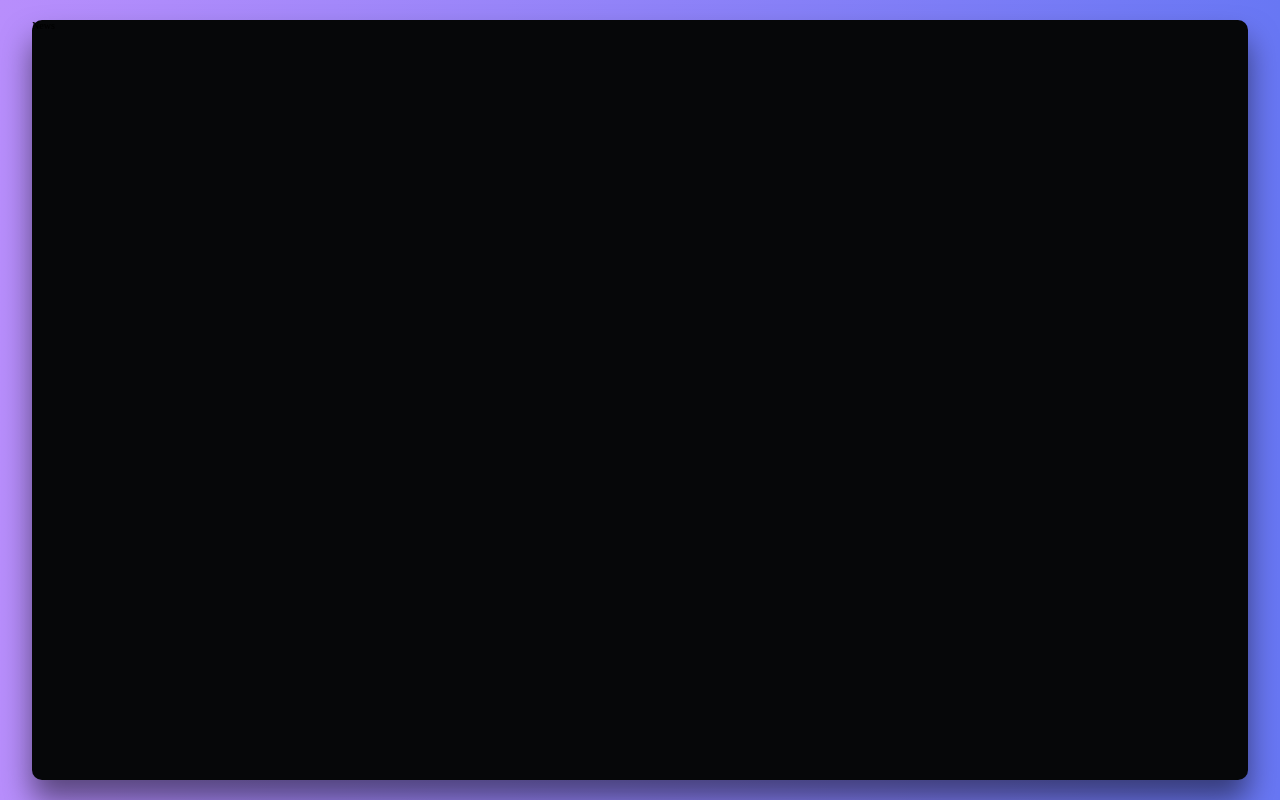
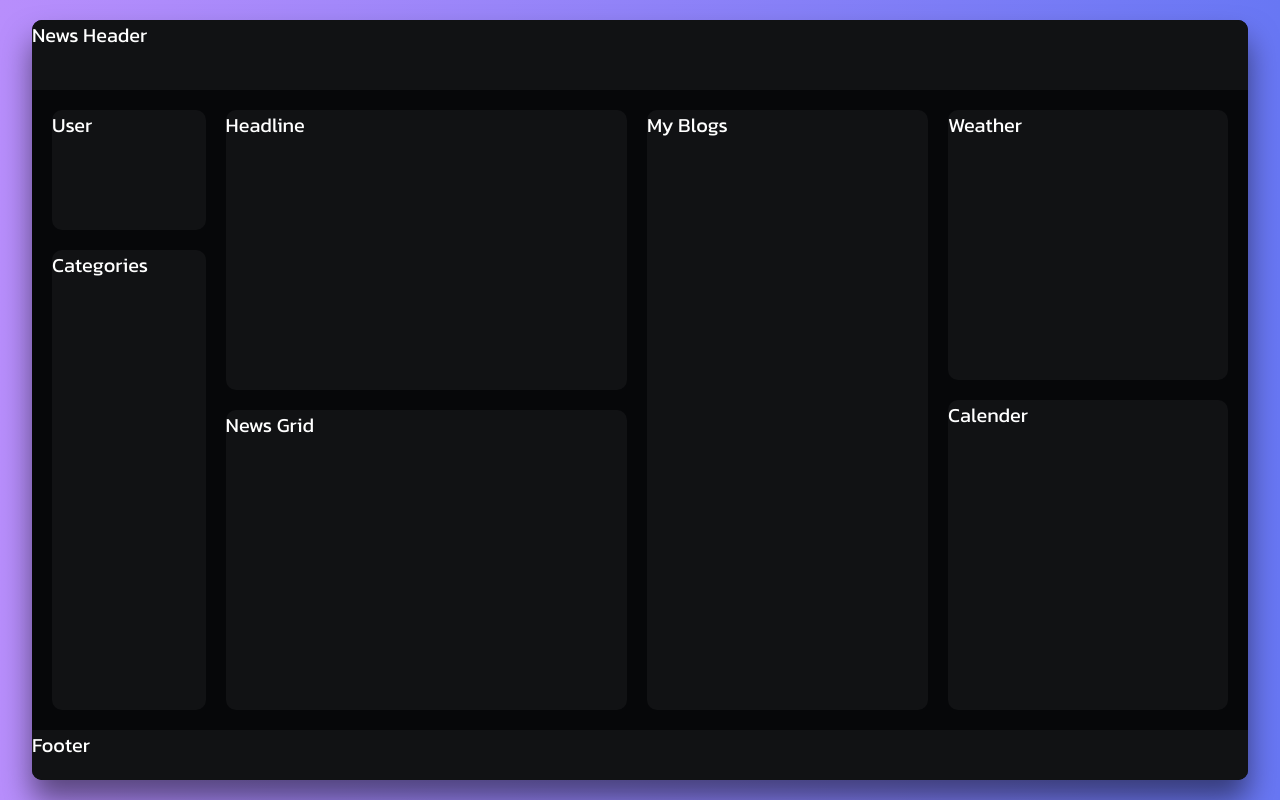
Before and after one commit to UtkarshRaghuvansh1/news-and-blogs-react, a React (Vite) app: page / in a window 1280 px wide. Built offline with nearby package versions, Linux system fonts and the light colour scheme.

Commit message:
Layout design and styling of thw website

```diff
--- /dev/null
+++ b/src/components/Calender.css
@@ -0,0 +1,7 @@
+.calender {
+  width: 100%;
+  min-width: 28rem;
+  height: calc(55% - 2rem);
+  background-color: #111214;
+  border-radius: 1rem;
+}
--- /dev/null
+++ b/src/components/Calender.jsx
@@ -0,0 +1,4 @@
+import "./Calender.css";
+export default function Calender() {
+  return <div className="calender">Calender</div>;
+}
--- /dev/null
+++ b/src/components/News.css
@@ -0,0 +1,101 @@
+.news {
+  font-size: 2rem;
+  color: white;
+
+  /* Width and height */
+  width: 100%;
+  height: 100%;
+
+  /* Flex Box for layout (Header + News Content + Footer */
+  display: flex;
+  flex-direction: column; /* align vertically*/
+  justify-content: space-between;
+  row-gap: 2rem;
+}
+
+/* Styling Header section  */
+.news-header {
+  width: 100%;
+  min-height: 7rem;
+  background-color: #111214;
+  border-radius: 1rem 1rem 0 0;
+}
+/* Styling News Content */
+.news-content {
+  display: flex;
+  column-gap: 2rem;
+  /* calc() - helpful when creating responsive layout
+  when e want to combine different unit of measurment
+  Here dynamic calc height using REM and PERC unit
+  100% of parent container - 16 rem  */
+
+  /* 16 rem = 7 rem header + 2*2 rem gap + 5 rem footer  */
+  height: calc(100% - 16rem);
+  padding: 0 2rem;
+}
+/* Styling Footer*/
+.news-footer {
+  width: 100%;
+  min-height: 5rem;
+  background-color: #111214;
+  border-radius: 0 0 1rem 1rem;
+}
+/* Styling navbar*/
+.navbar {
+  width: 18rem;
+  height: 100%;
+  display: flex;
+  flex-direction: column;
+  row-gap: 2rem;
+}
+.user {
+  width: 100%;
+  height: 20%;
+  background-color: #111214;
+  border-radius: 1rem;
+}
+.categories {
+  width: 100%;
+  height: calc(80% - 2rem);
+  background-color: #111214;
+  border-radius: 1rem;
+}
+/* Styling news section */
+.news-section {
+  /* clamp() - allows to set values within epecified range */
+  /* 1st param - min width */
+  /* 2nd param - constianer query length relative to size of container (43%)*/
+  /* 3rd param - max width  */
+  width: clamp(30rem, 40cqi, 40%);
+  height: 100%;
+  border-radius: 1rem;
+}
+/* headline */
+.headline {
+  width: 100%;
+  height: calc(50% - 2rem);
+  background-color: #111214;
+  border-radius: 1rem;
+  margin-bottom: 2rem;
+}
+.news-grid {
+  width: 100%;
+  height: 50%;
+  background-color: #111214;
+  border-radius: 1rem;
+  margin-bottom: 2rem;
+}
+/* Styling My Blog section */
+.my-blogs {
+  width: clamp(20rem, 27cqi, 28%);
+  height: 100%;
+  background-color: #111214;
+  border-radius: 1rem;
+}
+/* Styleing Weather and calender component*/
+.weather-calender {
+  flex: 1;
+  display: flex;
+  flex-direction: column;
+  row-gap: 2rem;
+}
--- a/src/components/News.jsx
+++ b/src/components/News.jsx
@@ -1,3 +1,32 @@
+import Calender from "./Calender";
+import Weather from "./Weather";
+import "./News.css";
 export default function News() {
-  return <div>News</div>;
+  return (
+    <div className="news">
+      <header className="news-header">News Header</header>
+      <div className="news-content">
+        {/* Navbar Component  */}
+        <div className="navbar">
+          <div className="user">User</div>
+          <div className="categories">Categories</div>
+        </div>
+        {/* News Component -> headline + news grid  */}
+        <div className="news-section">
+          <div className="headline">Headline</div>
+          <div className="news-grid">News Grid</div>
+        </div>
+        {/* My Blog section  */}
+        <div className="my-blogs">My Blogs</div>
+
+        {/* Weather and Calender Component  */}
+        <div className="weather-calender">
+          <Weather />
+          <Calender />
+        </div>
+      </div>
+      {/* Footer  */}
+      <div className="news-footer">Footer</div>
+    </div>
+  );
 }
--- /dev/null
+++ b/src/components/Weather.css
@@ -0,0 +1,7 @@
+.weather {
+  width: 100%;
+  min-width: 28rem;
+  height: 45%;
+  background-color: #111214;
+  border-radius: 1rem;
+}
--- /dev/null
+++ b/src/components/Weather.jsx
@@ -0,0 +1,5 @@
+import "./Weather.css";
+
+export default function Weather() {
+  return <div className="weather">Weather</div>;
+}
--- a/src/index.css
+++ b/src/index.css
@@ -6,7 +6,7 @@
   box-sizing: border-box;
   outline: none;
   text-decoration: none;
-  font-size: "kanit", "sans-serif";
+  font-family: "kanit", sans-serif;
 }
 
 /* Reducing font-size of 1 rem to 10px */
```
Also changed, not shown: image.png (added), 1 other file (tests, documents, lock files or other folders).
